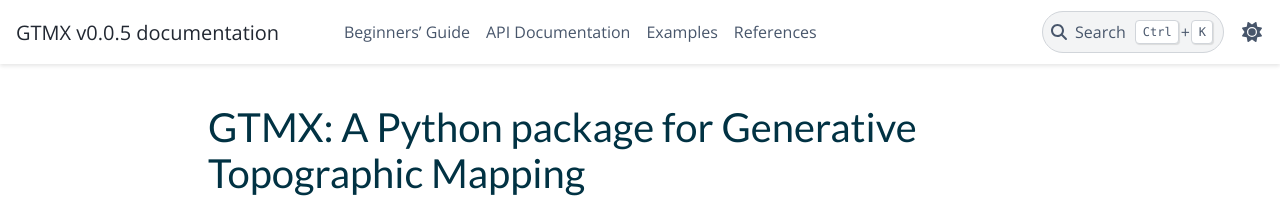
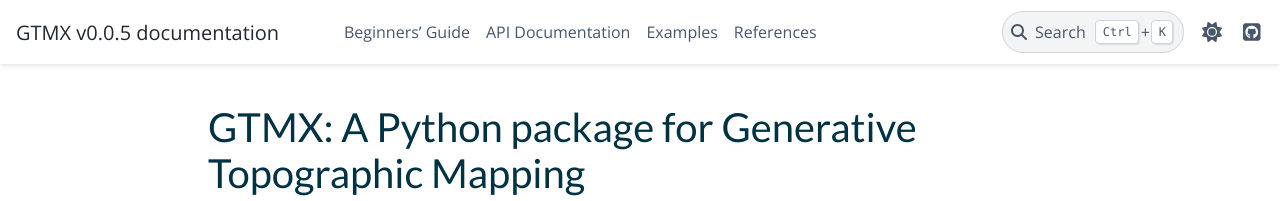
Before and after one commit to innovationb1ue/GTMX, a Sphinx documentation site: the page built from docs/source/index.rst, in a window 1280 px wide. Shown: the top 201 px of the page. Built offline with Sphinx 7.4.7 and the PyData theme 0.15.4, drawn with Linux system fonts in a browser that asks for light colours; pages that are not in the unit, such as notebooks, are missing from menus.

```diff
--- a/docs/source/conf.py
+++ b/docs/source/conf.py
@@ -68,6 +68,11 @@ html_copy_source = False
 html_domain_indices = False
 html_file_suffix = '.html'
 
+html_theme_options = {
+  "github_url": "https://github.com/innovationb1ue/GTMX"
+}
+
+
 sphinx_gallery_conf = {
     'examples_dirs': "../../examples",   # path to example scripts
     'gallery_dirs': 'auto_examples',  # path to save temp generated outputs
```
